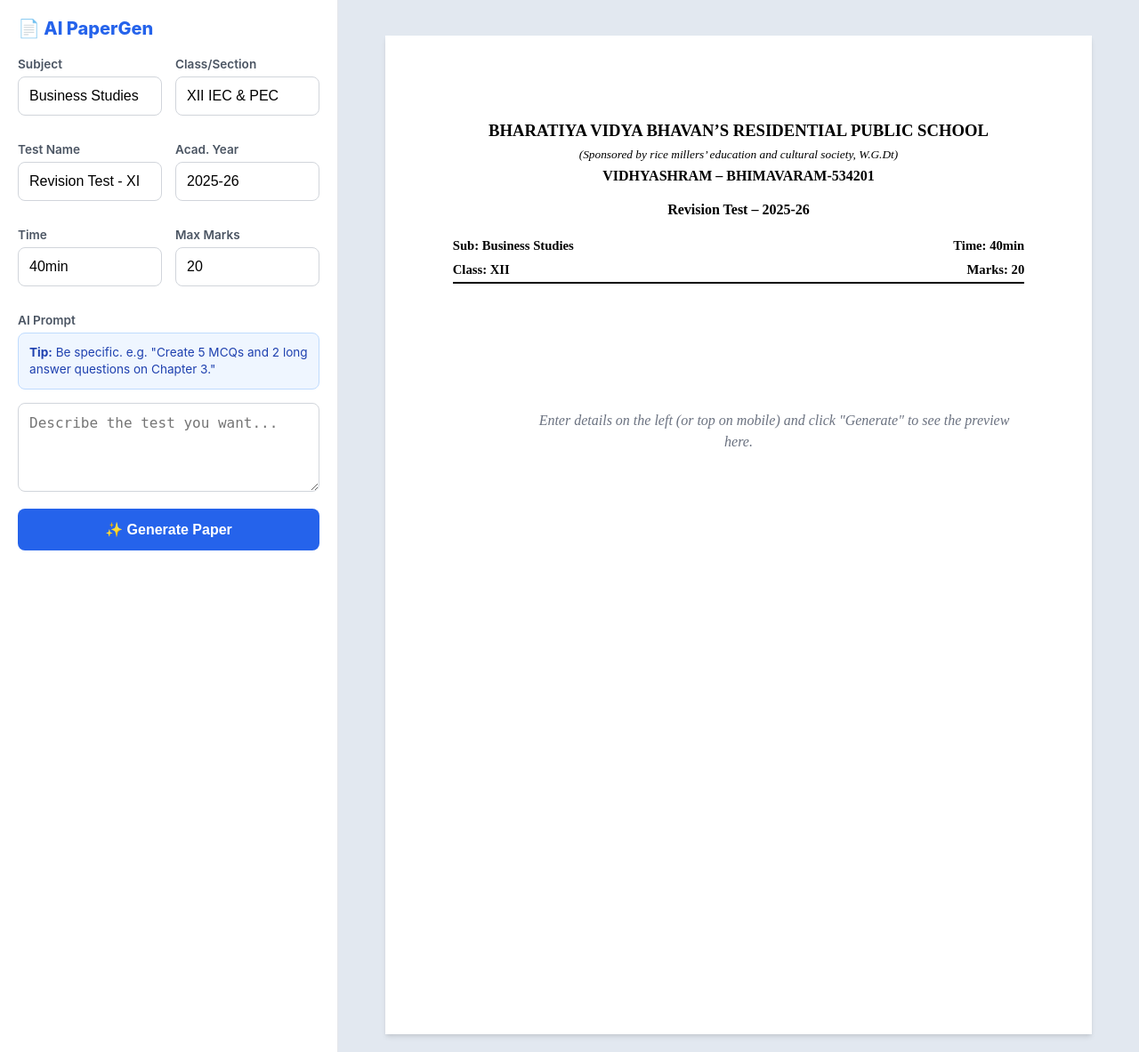
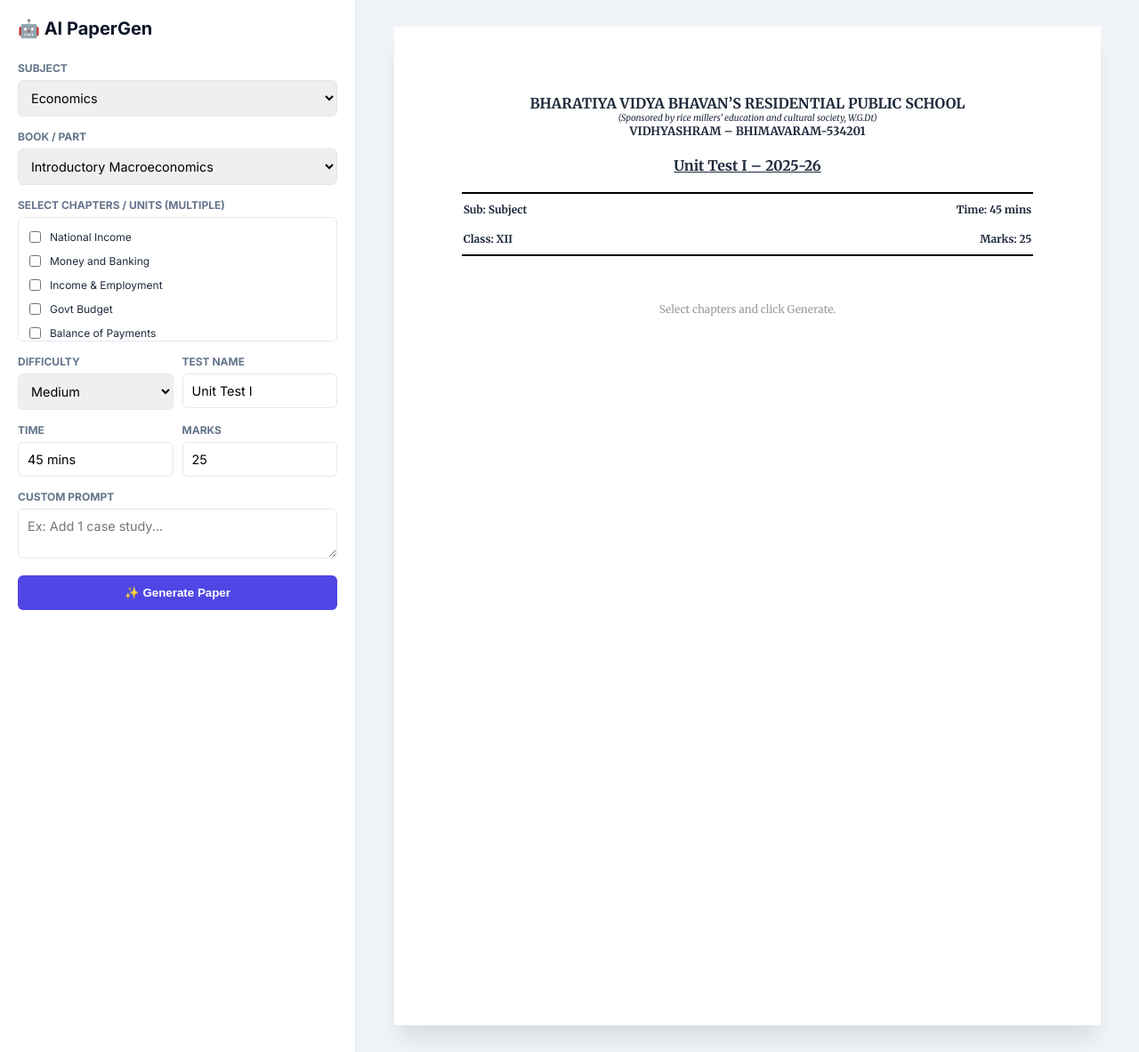
Before and after one commit to charan-naga-deep-puppala/AIpaperGenerator, a Flask app: page / in a window 1280 px wide. Shown: the whole page at 89% size. Run offline with Flask 3, Linux system fonts and the light colour scheme.

Commit message:
Update index.html

```diff
--- a/templates/index.html
+++ b/templates/index.html
@@ -3,372 +3,330 @@
 <head>
     <meta charset="UTF-8">
     <meta name="viewport" content="width=device-width, initial-scale=1.0">
-    <title>AI PaperGen</title>
+    <title>AI PaperGen | Multi-Chapter</title>
+
+    <link rel="preconnect" href="https://fonts.googleapis.com">
+    <link rel="preconnect" href="https://fonts.gstatic.com" crossorigin>
+    <link href="https://fonts.googleapis.com/css2?family=Inter:wght@300;400;500;600;700&family=Merriweather:ital,wght@0,300;0,400;0,700;1,400&display=swap" rel="stylesheet">
+
     <style>
         :root {
-            --primary: #2563eb;
-            --primary-hover: #1d4ed8;
-            --bg-light: #f3f4f6;
-            --white: #ffffff;
-            --text: #1f2937;
-            --border: #e5e7eb;
+            --primary: #4f46e5;
+            --bg-page: #f8fafc;
+            --sidebar-bg: #ffffff;
+            --text-main: #1e293b;
+            --border: #e2e8f0;
+            --paper-shadow: 0 20px 25px -5px rgba(0, 0, 0, 0.1);
         }
 
         * { box-sizing: border-box; }
 
         body {
-            margin: 0;
-            font-family: -apple-system, BlinkMacSystemFont, "Segoe UI", Roboto, Helvetica, Arial, sans-serif;
-            background: var(--bg-light);
-            display: flex;
-            flex-direction: column; /* Mobile first: Column */
-            height: 100vh;
-            overflow: hidden; /* Prevent body scroll on desktop */
+            margin: 0; font-family: 'Inter', sans-serif; background: var(--bg-page);
+            color: var(--text-main); display: flex; flex-direction: column;
+            height: 100vh; overflow: hidden;
         }
 
-        /* --- Sidebar (Inputs) --- */
+        /* --- SIDEBAR --- */
         .sidebar {
-            background: var(--white);
-            padding: 20px;
-            border-bottom: 1px solid var(--border);
-            overflow-y: auto;
-            flex-shrink: 0;
-            z-index: 10;
+            background: var(--sidebar-bg); width: 100%; padding: 20px;
+            border-bottom: 1px solid var(--border); overflow-y: auto;
+            display: flex; flex-direction: column; gap: 15px;
+            box-shadow: 4px 0 24px rgba(0,0,0,0.02); z-index: 10;
         }
 
-        .logo {
-            font-size: 1.25rem;
-            font-weight: 800;
-            color: var(--primary);
-            margin-bottom: 20px;
+        .brand-text { font-size: 1.25rem; font-weight: 700; color: #0f172a; margin-bottom: 10px; }
+
+        label { display: block; font-size: 0.75rem; font-weight: 700; text-transform: uppercase; color: #64748b; margin-bottom: 6px; }
+
+        input[type="text"], select, textarea {
+            width: 100%; padding: 10px; border: 1px solid var(--border);
+            border-radius: 6px; font-family: 'Inter', sans-serif; font-size: 0.9rem;
+        }
+
+        /* New Checkbox List Style */
+        .checkbox-container {
+            border: 1px solid var(--border);
+            border-radius: 6px;
+            height: 140px;
+            overflow-y: auto;
+            padding: 8px;
+            background: #fff;
+        }
+        .checkbox-item {
             display: flex;
             align-items: center;
-            gap: 8px;
+            padding: 4px 0;
+            font-size: 0.9rem;
+        }
+        .checkbox-item input {
+            width: auto; margin-right: 10px; cursor: pointer;
+        }
+        .checkbox-item label {
+            text-transform: none; font-weight: 400; color: var(--text-main); margin: 0; cursor: pointer;
         }
 
-        .form-grid {
-            display: grid;
-            grid-template-columns: 1fr 1fr;
-            gap: 15px;
-            margin-bottom: 15px;
+        .row { display: flex; gap: 10px; }
+        .col { flex: 1; }
+
+        .btn-main {
+            background: var(--primary); color: white; border: none; padding: 12px;
+            border-radius: 6px; font-weight: 600; cursor: pointer; width: 100%;
+        }
+        .btn-main:hover { background: #4338ca; }
+        .btn-main:disabled { background: #cbd5e1; }
+
+        .btn-download {
+            background: white; border: 1px solid var(--border); padding: 10px;
+            width: 100%; border-radius: 6px; font-weight: 600; cursor: pointer;
+            display: none; margin-top: 10px;
         }
 
-        .form-group { margin-bottom: 15px; }
-
-        label {
-            display: block;
-            font-size: 0.85rem;
-            font-weight: 600;
-            color: #4b5563;
-            margin-bottom: 6px;
+        /* --- PREVIEW --- */
+        .preview-container {
+            flex: 1; background: #f1f5f9; padding: 30px; overflow-y: auto;
+            display: flex; justify-content: center;
         }
 
-        input, textarea, select {
-            width: 100%;
-            padding: 12px;
-            border: 1px solid #d1d5db;
-            border-radius: 8px;
-            font-size: 16px; /* Prevents zoom on iPhone */
-            background: #fff;
-            transition: border-color 0.2s;
+        .paper {
+            background: white; width: 100%; max-width: 210mm; min-height: 297mm;
+            padding: 20mm; box-shadow: var(--paper-shadow);
+            font-family: 'Merriweather', serif;
         }
 
-        input:focus, textarea:focus {
-            outline: none;
-            border-color: var(--primary);
-            box-shadow: 0 0 0 3px rgba(37, 99, 235, 0.1);
-        }
+        .p-school { font-size: 16px; font-weight: 900; text-align: center; text-transform: uppercase; }
+        .p-subtext { font-size: 10px; font-style: italic; text-align: center; }
+        .p-location { font-size: 13px; font-weight: 700; text-align: center; margin-bottom: 20px; }
+        .p-exam-title { text-align: center; font-weight: 800; margin-bottom: 20px; text-decoration: underline; }
 
-        textarea { height: 100px; resize: vertical; }
-
-        .ai-prompt-box {
-            background: #eff6ff;
-            border: 1px solid #bfdbfe;
-            padding: 12px;
-            border-radius: 8px;
-            font-size: 0.85rem;
-            color: #1e40af;
-            margin-bottom: 15px;
-            line-height: 1.4;
-        }
-
-        button {
-            width: 100%;
-            padding: 14px;
-            border: none;
-            border-radius: 8px;
-            font-weight: 600;
-            font-size: 1rem;
-            cursor: pointer;
-            transition: background 0.2s;
-        }
-
-        .btn-gen { background: var(--primary); color: white; }
-        .btn-gen:hover { background: var(--primary-hover); }
-        .btn-gen:disabled { background: #93c5fd; cursor: not-allowed; }
-
-        .btn-down {
-            background: #e5e7eb;
-            color: #374151;
-            margin-top: 10px;
-            display: none;
-            border: 1px solid #d1d5db;
-        }
-        .btn-down:hover { background: #d1d5db; }
-
-        /* --- Preview Area --- */
-        .preview-container {
-            flex: 1;
-            padding: 20px;
-            overflow-y: auto;
-            background: #e2e8f0;
-            display: flex;
-            justify-content: center;
-            align-items: flex-start;
-        }
-
-        .paper-sheet {
-            background: white;
-            width: 100%;
-            max-width: 210mm; /* A4 Width */
-            min-height: 297mm; /* A4 Height */
-            padding: 25mm 20mm; /* A4 Margins */
-            box-shadow: 0 4px 6px -1px rgba(0, 0, 0, 0.1), 0 2px 4px -1px rgba(0, 0, 0, 0.06);
-            font-family: 'Times New Roman', Times, serif;
-            position: relative;
-        }
-
-        /* Paper Styles */
-        .header-text { text-align: center; line-height: 1.4; color: black; }
-        .school-name { font-size: 14pt; font-weight: bold; text-transform: uppercase; margin-bottom: 4px; }
-        .sub-header { font-size: 10pt; font-style: italic; margin-bottom: 4px;}
-        .location { font-weight: bold; font-size: 12pt; margin-bottom: 15px; }
-        .exam-title { font-weight: bold; font-size: 12pt; margin: 15px 0; border-bottom: 1px solid transparent; }
-
-        .meta-table {
-            width: 100%;
-            border-collapse: collapse;
-            margin-top: 10px;
-            border-bottom: 2px solid black;
-            padding-bottom: 10px;
-            margin-bottom: 20px;
-        }
-        .meta-table td {
-            font-weight: bold;
-            padding: 5px 0;
-            font-size: 11pt;
-            vertical-align: bottom;
-        }
+        .meta-table { width: 100%; border-top: 2px solid black; border-bottom: 2px solid black; margin-bottom: 20px; }
+        .meta-table td { padding: 8px 0; font-weight: bold; font-size: 12px; }
         .text-right { text-align: right; }
 
-        #paper-content {
-            white-space: pre-wrap;
-            line-height: 1.5;
-            font-size: 12pt;
-            text-align: justify;
-        }
+        #p-content { font-size: 12px; line-height: 1.6; white-space: pre-wrap; }
+        .section-header { display: block; text-align: center; font-weight: 800; margin: 20px 0 10px 0; }
 
-        #loading {
-            text-align: center;
-            display: none;
-            color: var(--primary);
-            margin-top: 10px;
-            font-weight: 500;
-        }
-
-        /* --- DESKTOP VIEW (Min-width: 768px) --- */
-        @media (min-width: 768px) {
+        @media (min-width: 900px) {
             body { flex-direction: row; }
-
-            .sidebar {
-                width: 380px;
-                height: 100vh;
-                border-right: 1px solid var(--border);
-                border-bottom: none;
-            }
-
-            .preview-container {
-                height: 100vh;
-                padding: 40px;
-            }
-        }
-
-        /* --- MOBILE TWEAKS --- */
-        @media (max-width: 767px) {
-            body { overflow: auto; height: auto; } /* Allow scrolling entire page on mobile */
-
-            .sidebar { width: 100%; height: auto; }
-
-            .preview-container {
-                padding: 10px;
-                height: auto;
-                min-height: 500px;
-            }
-
-            .paper-sheet {
-                padding: 15mm;
-                font-size: 90%; /* Scale text slightly down for small screens */
-                min-height: 400px; /* Smaller visual height on phone */
-            }
-
-            .school-name { font-size: 12pt; }
-            .location { font-size: 10pt; }
+            .sidebar { width: 400px; height: 100vh; border-right: 1px solid var(--border); border-bottom: none; }
         }
     </style>
 </head>
 <body>
 
     <div class="sidebar">
-        <div class="logo">📄 AI PaperGen</div>
+        <div class="brand-text">🤖 AI PaperGen</div>
 
-        <div class="form-grid">
-            <div class="form-group">
-                <label>Subject</label>
-                <input type="text" id="subject" value="Business Studies">
+        <div>
+            <label>Subject</label>
+            <select id="subject" onchange="updateBooks()"></select>
+        </div>
+
+        <div>
+            <label>Book / Part</label>
+            <select id="book" onchange="updateChapters()"></select>
+        </div>
+
+        <div>
+            <label>Select Chapters / Units (Multiple)</label>
+            <div id="chapter-container" class="checkbox-container">
+                </div>
+        </div>
+
+        <div class="row">
+            <div class="col">
+                <label>Difficulty</label>
+                <select id="difficulty">
+                    <option>Easy</option>
+                    <option selected>Medium</option>
+                    <option>Hard</option>
+                </select>
             </div>
-            <div class="form-group">
-                <label>Class/Section</label>
-                <input type="text" id="grade" value="XII IEC & PEC">
+            <div class="col">
+                <label>Test Name</label>
+                <input type="text" id="testName" value="Unit Test I">
             </div>
         </div>
 
-        <div class="form-grid">
-            <div class="form-group">
-                <label>Test Name</label>
-                <input type="text" id="testName" value="Revision Test - XI">
-            </div>
-            <div class="form-group">
-                <label>Acad. Year</label>
-                <input type="text" id="year" value="2025-26">
-            </div>
+        <div class="row">
+            <div class="col"><label>Time</label><input type="text" id="time" value="45 mins"></div>
+            <div class="col"><label>Marks</label><input type="text" id="marks" value="25"></div>
         </div>
 
-        <div class="form-grid">
-            <div class="form-group">
-                <label>Time</label>
-                <input type="text" id="time" value="40min">
-            </div>
-            <div class="form-group">
-                <label>Max Marks</label>
-                <input type="text" id="marks" value="20">
-            </div>
+        <div>
+            <label>Custom Prompt</label>
+            <textarea id="prompt" placeholder="Ex: Add 1 case study..."></textarea>
         </div>
 
-        <div class="form-group">
-             <label>AI Prompt</label>
-            <div class="ai-prompt-box">
-                <strong>Tip:</strong> Be specific. e.g. "Create 5 MCQs and 2 long answer questions on Chapter 3."
-            </div>
-            <textarea id="prompt" placeholder="Describe the test you want..."></textarea>
-        </div>
+        <button class="btn-main" onclick="generate()">✨ Generate Paper</button>
+        <div id="loading" style="display:none; text-align:center; margin-top:10px; color:var(--primary);">Generating...</div>
 
-        <button class="btn-gen" onclick="generatePaper()">✨ Generate Paper</button>
-        <div id="loading">Generating Questions... <span style="font-size:1.2em;">⏳</span></div>
-
-        <form id="downloadForm" action="/download" method="POST" target="_blank">
-            <input type="hidden" name="subject" id="d-subject">
-            <input type="hidden" name="grade" id="d-grade">
-            <input type="hidden" name="testName" id="d-testName">
-            <input type="hidden" name="year" id="d-year">
+        <form id="dlForm" action="/download" method="POST" target="_blank">
+            <input type="hidden" name="subject" id="d-sub">
+            <input type="hidden" name="grade" value="XII">
+            <input type="hidden" name="testName" id="d-test">
+            <input type="hidden" name="year" value="2025-26">
             <input type="hidden" name="time" id="d-time">
             <input type="hidden" name="marks" id="d-marks">
-            <input type="hidden" name="content" id="d-content">
-            <button type="submit" class="btn-down" id="downloadBtn">⬇ Download Word Doc</button>
+            <input type="hidden" name="content" id="d-cont">
+            <button type="submit" class="btn-download" id="dlBtn">⬇ Download .docx</button>
         </form>
     </div>
 
     <div class="preview-container">
-        <div class="paper-sheet">
-            <div class="header-text school-name">BHARATIYA VIDYA BHAVAN’S RESIDENTIAL PUBLIC SCHOOL</div>
-            <div class="header-text sub-header">(Sponsored by rice millers’ education and cultural society, W.G.Dt)</div>
-            <div class="header-text location">VIDHYASHRAM – BHIMAVARAM-534201</div>
+        <div class="paper">
+            <div class="p-school">Bharatiya Vidya Bhavan’s Residential Public School</div>
+            <div class="p-subtext">(Sponsored by rice millers’ education and cultural society, W.G.Dt)</div>
+            <div class="p-location">VIDHYASHRAM – BHIMAVARAM-534201</div>
 
-            <div class="header-text exam-title"><span id="p-testName">Revision Test</span> – <span id="p-year">2025-26</span></div>
+            <div class="p-exam-title"><span id="p-testName">Unit Test I</span> – 2025-26</div>
 
             <table class="meta-table">
                 <tr>
-                    <td>Sub: <span id="p-subject">Business Studies</span></td>
-                    <td class="text-right">Time: <span id="p-time">40min</span></td>
+                    <td>Sub: <span id="p-sub">Subject</span></td>
+                    <td class="text-right">Time: <span id="p-time">45 mins</span></td>
                 </tr>
                 <tr>
-                    <td>Class: <span id="p-grade">XII</span></td>
-                    <td class="text-right">Marks: <span id="p-marks">20</span></td>
+                    <td>Class: XII</td>
+                    <td class="text-right">Marks: <span id="p-marks">25</span></td>
                 </tr>
             </table>
 
-            <div id="paper-content">
-                <p style="color: #6b7280; text-align: center; margin-top: 50px;">
-                    <i>Enter details on the left (or top on mobile) and click "Generate" to see the preview here.</i>
-                </p>
-            </div>
+            <div id="p-content" style="color:#999; text-align:center; margin-top:50px;">Select chapters and click Generate.</div>
         </div>
     </div>
 
     <script>
-        async function generatePaper() {
-            // Update Preview Header immediately
-            document.getElementById('p-subject').innerText = document.getElementById('subject').value;
-            document.getElementById('p-grade').innerText = document.getElementById('grade').value;
+        const syllabus = {
+            "Economics": {
+                "Introductory Macroeconomics": ["National Income", "Money and Banking", "Income & Employment", "Govt Budget", "Balance of Payments"],
+                "Indian Economic Development": ["Development (1947-90)", "Economic Reforms 1991", "Poverty & Human Capital", "Rural Development", "Infrastructure", "Environment"]
+            },
+            "Business Studies": {
+                "Part I: Principles": ["Nature of Management", "Principles of Mgmt", "Business Environment", "Planning", "Organising", "Staffing", "Directing", "Controlling"],
+                "Part II: Finance": ["Financial Management", "Financial Markets", "Marketing Management", "Consumer Protection"]
+            },
+            "Accountancy": {
+                "Part I: Partnership": ["Partnership Basics", "Admission of Partner", "Retirement/Death", "Dissolution"],
+                "Part II: Company": ["Share Capital", "Debentures", "Financial Statements", "Ratio Analysis", "Cash Flow"]
+            }
+        };
+
+        const subSel = document.getElementById("subject");
+        const bookSel = document.getElementById("book");
+        const chapContainer = document.getElementById("chapter-container");
+
+        // Initialize Subjects
+        Object.keys(syllabus).forEach(s => {
+            let opt = document.createElement("option");
+            opt.value = s; opt.innerText = s;
+            subSel.appendChild(opt);
+        });
+
+        function updateBooks() {
+            bookSel.innerHTML = "";
+            let books = syllabus[subSel.value];
+            Object.keys(books).forEach(b => {
+                let opt = document.createElement("option");
+                opt.value = b; opt.innerText = b;
+                bookSel.appendChild(opt);
+            });
+            updateChapters();
+        }
+
+        function updateChapters() {
+            chapContainer.innerHTML = "";
+            let chapters = syllabus[subSel.value][bookSel.value];
+
+            chapters.forEach((c, index) => {
+                // Create checkbox wrapper
+                let div = document.createElement("div");
+                div.className = "checkbox-item";
+
+                let checkbox = document.createElement("input");
+                checkbox.type = "checkbox";
+                checkbox.id = "ch_" + index;
+                checkbox.value = c;
+                checkbox.name = "chapters";
+
+                let label = document.createElement("label");
+                label.htmlFor = "ch_" + index;
+                label.innerText = c;
+
+                div.appendChild(checkbox);
+                div.appendChild(label);
+                chapContainer.appendChild(div);
+            });
+        }
+
+        updateBooks(); // Run on load
+
+        async function generate() {
+            // Gather selected chapters
+            const checkedBoxes = document.querySelectorAll('input[name="chapters"]:checked');
+            let selectedChapters = Array.from(checkedBoxes).map(cb => cb.value).join(", ");
+
+            if (!selectedChapters) {
+                alert("Please select at least one chapter!");
+                return;
+            }
+
+            const btn = document.querySelector('.btn-main');
+            const loading = document.getElementById('loading');
+            const pContent = document.getElementById('p-content');
+
+            // UI Updates
+            document.getElementById('p-sub').innerText = subSel.value;
             document.getElementById('p-testName').innerText = document.getElementById('testName').value;
-            document.getElementById('p-year').innerText = document.getElementById('year').value;
             document.getElementById('p-time').innerText = document.getElementById('time').value;
             document.getElementById('p-marks').innerText = document.getElementById('marks').value;
 
-            const btn = document.querySelector('.btn-gen');
-            const loading = document.getElementById('loading');
-            const contentDiv = document.getElementById('paper-content');
-            const downloadBtn = document.getElementById('downloadBtn');
-
-            // UI State: Loading
             btn.disabled = true;
             loading.style.display = 'block';
-            contentDiv.style.opacity = '0.5';
+            pContent.style.opacity = '0.5';
 
             const payload = {
-                subject: document.getElementById('subject').value,
-                grade: document.getElementById('grade').value,
+                subject: subSel.value,
+                book: bookSel.value,
+                chapters: selectedChapters, // Sending string of chapters
+                difficulty: document.getElementById('difficulty').value,
+                grade: "XII",
                 testName: document.getElementById('testName').value,
-                year: document.getElementById('year').value,
                 time: document.getElementById('time').value,
                 marks: document.getElementById('marks').value,
                 prompt: document.getElementById('prompt').value
             };
 
             try {
-                const response = await fetch('/generate', {
+                const res = await fetch('/generate', {
                     method: 'POST',
-                    headers: { 'Content-Type': 'application/json' },
+                    headers: {'Content-Type': 'application/json'},
                     body: JSON.stringify(payload)
                 });
+                const data = await res.json();
 
-                const data = await response.json();
+                if(data.success) {
+                    let htmlText = data.content
+                        .replace(/</g, "&lt;").replace(/>/g, "&gt;")
+                        .replace(/(SECTION [A-Z]|PART [A-Z])/g, '<span class="section-header">$1</span>');
 
-                if (data.success) {
-                    contentDiv.innerText = data.content;
-                    downloadBtn.style.display = 'block';
+                    pContent.innerHTML = htmlText;
 
-                    // Fill hidden form for download
-                    document.getElementById('d-subject').value = payload.subject;
-                    document.getElementById('d-grade').value = payload.grade;
-                    document.getElementById('d-testName').value = payload.testName;
-                    document.getElementById('d-year').value = payload.year;
+                    document.getElementById('d-sub').value = payload.subject;
+                    document.getElementById('d-test').value = payload.testName;
                     document.getElementById('d-time').value = payload.time;
                     document.getElementById('d-marks').value = payload.marks;
-                    document.getElementById('d-content').value = data.content;
-
-                    // On mobile, scroll to preview
-                    if (window.innerWidth < 768) {
-                        document.querySelector('.preview-container').scrollIntoView({ behavior: 'smooth' });
-                    }
+                    document.getElementById('d-cont').value = data.content;
+                    document.getElementById('dlBtn').style.display = 'block';
                 } else {
-                    alert('Error: ' + data.error);
+                    alert(data.error);
                 }
-            } catch (err) {
-                alert('Failed to connect to server. Check your internet.');
+            } catch(e) {
+                alert("Connection failed");
             } finally {
                 btn.disabled = false;
                 loading.style.display = 'none';
-                contentDiv.style.opacity = '1';
+                pContent.style.opacity = '1';
             }
         }
     </script>
```
